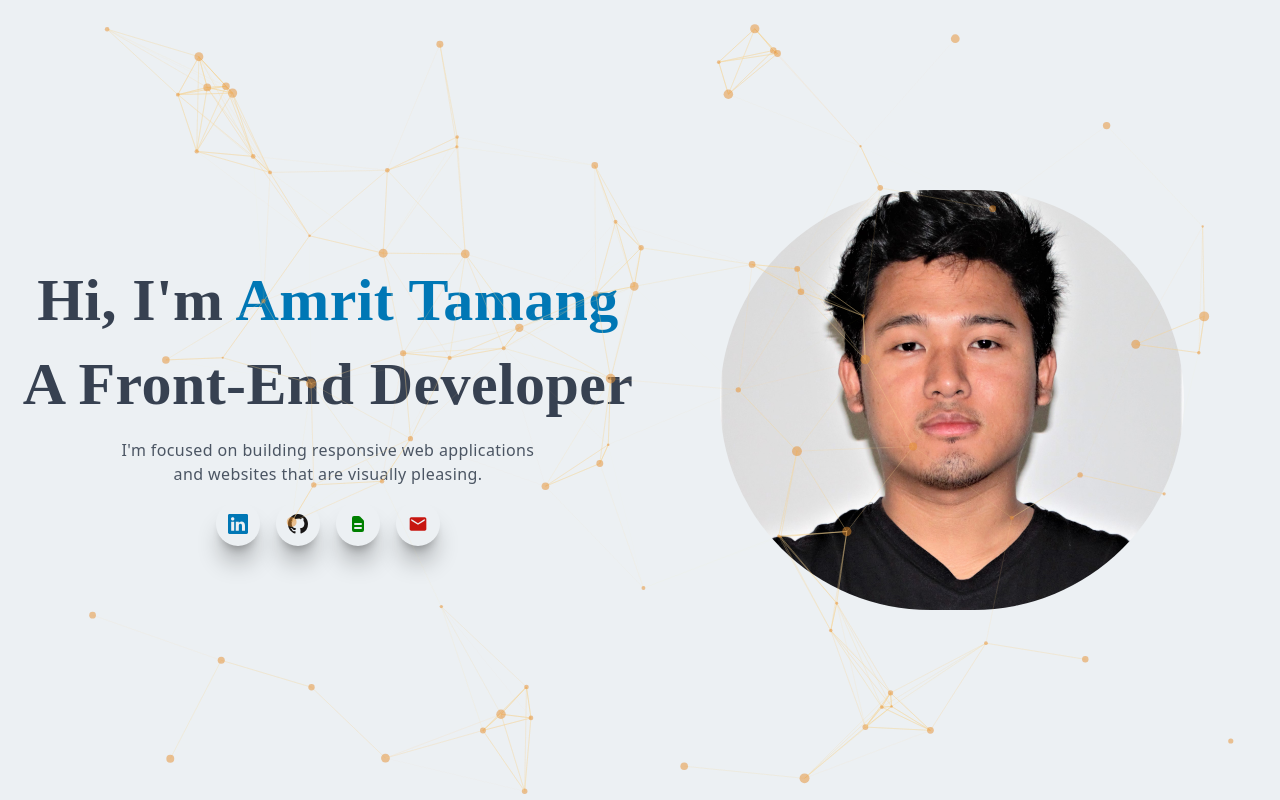
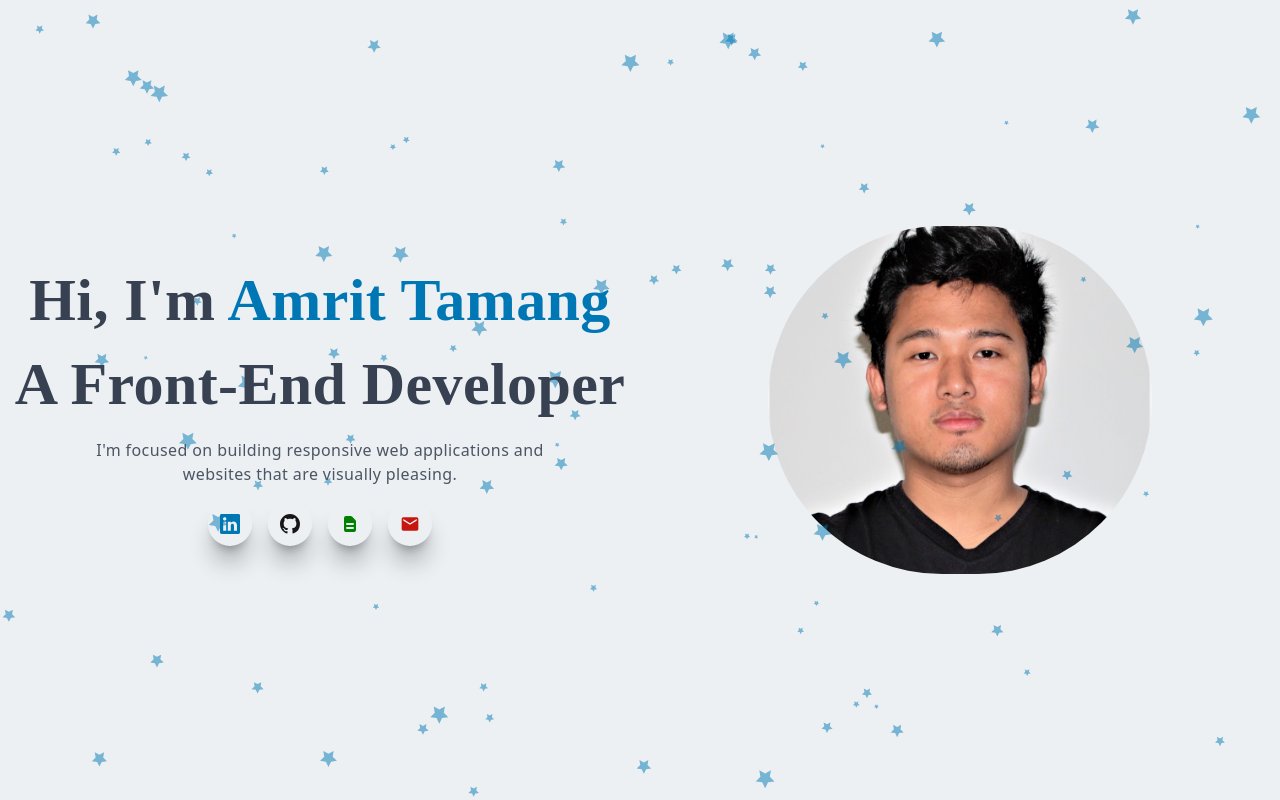
Before and after one commit to Amrit199/portfolio, a Next.js app: page /Main in a window 1280 px wide. Built offline with nearby package versions, Linux system fonts and the light colour scheme.

Commit message:
update
update

```diff
--- a/components/Navbar.jsx
+++ b/components/Navbar.jsx
@@ -48,7 +48,7 @@ const Navbar = () => {
   return (
     <div className="w-full">
       <div
-        className={`fixed ${shadow === "down" ? "-top-24" : "top-0"} w-full h-20 bg-[#ecf0f3] p-3 z-40 flex items-center justify-between shadow-lg shadow-gray-600 transition-all duration-500"`}
+        className={`fixed ${shadow === "down" ? "-top-24" : "top-0"} w-full h-20 bg-[#ecf0f3] p-3 z-40 flex items-center justify-between transition-all duration-500"`}
       >
         <div className="w-full">
           <Link className=" cursor-pointer" to="/">
--- a/components/ParticlesContainer.jsx
+++ b/components/ParticlesContainer.jsx
@@ -10,7 +10,7 @@ const ParticlesContainer = () => {
 
     const particlesLoaded = useCallback(async () => {}, [])
   return (
-    <Particles className='w-full h-full absolute' id='tsparticles' init={particlesInit} loaded={particlesLoaded} options={{
+    <Particles className='w-full h-full absolute z-0' id='tsparticles' init={particlesInit} loaded={particlesLoaded} options={{
         fullScreen: {enable: false},
         background: {
             color: {
@@ -42,18 +42,18 @@ const ParticlesContainer = () => {
         },
         particles: {
             color: {
-                value: '#e68e2e',
+                value: '#0077B5',
             },
-            links: {
-                color: '#f5d393',
-                distance: 150,
-                enable: true,
-                opacity: 0.5,
-                width: 1
-            },
-            collisions: {
-                enable: true,
-            },
+            // links: {
+            //     color: '#0077B5',
+            //     distance: 150,
+            //     enable: true,
+            //     opacity: 0.5,
+            //     width: 1
+            // },
+            // collisions: {
+            //     enable: true,
+            // },
             move: {
                 direction: 'none',
                 enable: true,
@@ -75,7 +75,7 @@ const ParticlesContainer = () => {
                 value: 0.5,
             },
             shape: {
-                type: 'circle'
+                type: 'star'
             },
             size: {
                 value: {min: 1, max: 5}
--- a/components/Socialcontacts.jsx
+++ b/components/Socialcontacts.jsx
@@ -5,7 +5,7 @@ const Socialcontacts = ({ item }) => {
   const [tip, setTip] = useState(false);
   return (
     <div
-      className="p-3 shadow-xl shadow-black/30 rounded-full cursor-pointer transition-transform hover:scale-125"
+      className="p-3 shadow-xl shadow-black/30 rounded-full cursor-pointer transition-transform hover:scale-125 z-50"
       onMouseEnter={() => setTip(!tip)}
       onMouseLeave={() => setTip(!tip)}
       key={item.id}
--- a/pages/About.jsx
+++ b/pages/About.jsx
@@ -12,11 +12,11 @@ const About = () => {
         <div className="w-full h-full p-6 flex items-center justify-center">
           <motion.div
             className=" hidden lg:block lg:w-full"
-            initial={{ x: "-100%" }}
-            animate={{ x: 0 }}
-            transition={{ duration: 2 }}
-            // whileInView={{ x: "0" }}
-            // exit={{ x: "0"}}
+            initial={{ opacity: 0, y: -80 }}
+            animate={{ opacity: 1, y: 0 }}
+            transition={{ duration: 2, ease: "easeInOut", type: 'tween' }}
+            // whileInView={{ opacity: 1, y: 0, repeatCount: 0 }}
+            // exit={{ opacity: 0, y: -80}}
           >
             <Image
               src={about}
@@ -26,9 +26,10 @@ const About = () => {
           </motion.div>
           <motion.div
             className="w-full text-center flex flex-col gap-4"
-            initial={{ x: "100%" }}
-            transition={{ duration: 2 }}
-            animate={{ x: 0 }}
+            initial={{ opacity: 0, y: 80 }}
+            animate={{ opacity: 1, y: 0 }}
+            exit="hidden"
+            transition={{ duration: 2, ease: "easeInOut", type: 'tween' }}
             // whileInView={{ x: "0" }}
           >
             <h2>{Data.about.title}</h2>
--- a/pages/Main.jsx
+++ b/pages/Main.jsx
@@ -4,19 +4,26 @@ import logo from "../public/assets/logo.jpg";
 import Socialcontacts from "../components/Socialcontacts";
 import { Data } from "../data";
 import ParticlesContainer from "../components/ParticlesContainer";
+import { AnimatePresence, motion } from "framer-motion";
 
 const Main = () => {
   return (
+    <AnimatePresence>
       <div id="/" className="w-full h-screen">
-      <div className=" w-full h-full p-4 text-center flex items-center justify-between">
-        <div className="w-full">
+        <div className=" w-full h-full text-center flex items-center justify-between">
+          <motion.div
+            initial={{ opacity: 0, y: -80 }}
+            animate={{ opacity: 1, y: 0 }}
+            transition={{ duration: 2, ease: "easeInOut", type: 'tween' }}
+            className="w-full z-20"
+          >
             <h1 className="py-4 text-gray-700">
               Hi, I&#39;m <span className="text-[#0077B5]">Amrit Tamang</span>
             </h1>
             <h1 className="py-2 text-gray-700">A Front-End Developer</h1>
             <p className="py-4 text-gray-600 sm:max-w-[70%] m-auto">
-            I&#39;m focused on building responsive web applications and websites
-            that are visually pleasing.
+              I&#39;m focused on building responsive web applications and
+              websites that are visually pleasing.
             </p>
             {/* scoial contact icons */}
             <div className="w-full flex items-center justify-center gap-4 relative">
@@ -24,20 +31,27 @@ const Main = () => {
                 <Socialcontacts item={item} key={index} />
               ))}
             </div>
-        </div>
-        <div className="hidden w-full lg:block">
+          </motion.div>
+          <motion.div
+            initial={{ opacity: 0, y: 80 }}
+            animate={{ opacity: 1, y: 0 }}
+            exit="hidden"
+            transition={{ duration: 2, ease: "easeInOut", type: 'tween' }}
+            className="h-full hidden w-full lg:flex lg:items-center"
+          >
             <Image
               src={logo}
               alt="User"
-            className="max-w-lg rounded-full p-6 mx-auto"
+              className="rounded-full w-[60%] mx-auto"
             />
+          </motion.div>
         </div>
-      </div>
-      <div className="w-[1200px] h-full absolute right-0 bottom-0">
+        <div className="w-full h-full absolute right-0 bottom-0">
           {/* bg can be added here */}
           <ParticlesContainer />
         </div>
       </div>
+    </AnimatePresence>
   );
 };
 
--- a/pages/projects/[product].jsx
+++ b/pages/projects/[product].jsx
@@ -34,8 +34,7 @@ export default function Project({}) {
           </button>
         </Link>
       </div>
-      <ProductCard item={project}/>
-      <div className="w-full md:w-[80%] mx-auto h-full my-4 p-5 md:p-8 lg:p-10 xl:p-14 shadow-lg shadow-gray-700 bg-white flex flex-col gap-4">
+      <div className="w-full md:w-[80%] mx-auto h-full my-4 p-5 md:p-8 lg:p-10 xl:p-14 shadow-lg shadow-gray-700 bg-white flex flex-col gap-10">
         {/* heading and intro */}
         <div className=" w-full text-center flex flex-col gap-4">
           <h1>{project.title}</h1>
@@ -43,7 +42,7 @@ export default function Project({}) {
         </div>
         {/* project image */}
         <div className="w-full overflow-hidden">
-          <Link href="https://cleaning-website-beta.vercel.app/">
+          <Link href={project.demo}>
             <Image
               src={project.img}
               alt="momo"
@@ -53,7 +52,7 @@ export default function Project({}) {
         </div>
         {/* A brief description and technologies */}
         <div className=" w-full flex flex-col gap-4">
-          <h2>The Brief</h2>
+          <h2>Intro</h2>
           <div className="flex flex-col gap-3">
             <p>{project.desc1}</p>
             <p>{project.desc2}</p>
--- a/pages/projects/page.jsx
+++ b/pages/projects/page.jsx
@@ -10,7 +10,7 @@ const classNames = (...classes) => {
 
 const Projects = () => {
   return (
-    <div id="Projects" className="w-full h-full pt-20 md:py-28">
+    <div id="Projects" className="w-full h-full pt-20 md:py-16">
       <h1 className="text-center">PROJECTS</h1>
       <Tab.Group>
         <Tab.List className="w-full md:w-[80%] mx-auto flex items-center justify-center rounded-xl gap-2 py-6">
@@ -37,7 +37,7 @@ const Projects = () => {
             <Tab.Panel
               key={idx}
               className={classNames(
-                "w-full md:w-[95%] h-full mx-auto rounded-2xl shadow-2xl px-6 py-24 bg-white flex flex-col md:flex-row items-center justify-center gap-14"
+                "w-full md:w-[95%] h-full mx-auto rounded-2xl shadow-2xl px-6 py-16 bg-white flex flex-col md:flex-row items-center justify-center gap-14"
               )}
             >
               {posts.projects.map((post, id) => (
--- a/tailwind.config.js
+++ b/tailwind.config.js
@@ -9,6 +9,9 @@ module.exports = {
       fontFamily: {
         playfair: ["Roboto", "sans-serif"],
       },
+      backgroundImage: {
+        flame: 'url("/flame.png")'
+      }
     },
   },
   plugins: [
```
Also changed, not shown: components/ProjectCard.jsx (+14 -3 lines), data.js (+5 -5 lines), 1 other file (tests, documents, lock files or other folders). Lines whose indentation alone changed are shown as unchanged.
